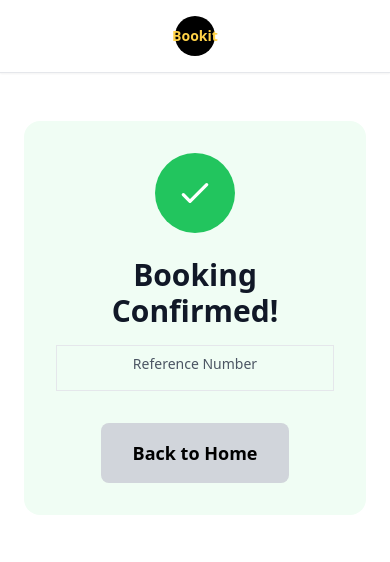
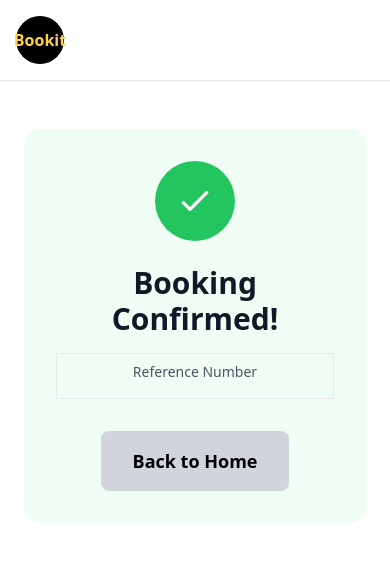
Before and after one commit to Usharani2010/bookit-app, a React app in the folder frontend/: page /confirmation in a window 390 px wide. Shown: the top 562 px of the page. Built offline with nearby package versions, Linux system fonts and the light colour scheme; no server answers; the HTML template or start-up script is replaced by a standard one.

Commit message:
Refactor Header component layout and styles

```diff
--- a/frontend/src/components/Header.tsx
+++ b/frontend/src/components/Header.tsx
@@ -21,28 +21,28 @@ const Header: React.FC<HeaderProps> = ({ searchTerm = '', onSearchChange }) => {
 
   return (
     <header className="sticky top-0 z-20 bg-white/95 backdrop-blur-sm border-b border-gray-200 shadow-sm">
-      <div className="max-w-[1400px] mx-auto px-4 sm:px-6 lg:px-16 py-4 flex flex-col sm:flex-row items-center justify-between gap-4">
+      <div className="max-w-[1400px] mx-auto px-4 sm:px-6 lg:px-16 py-4 flex items-center justify-between gap-4">
         {/* Logo - Left side */}
-        <div className="flex items-center gap-3 w-full sm:w-auto justify-center sm:justify-start">
-          <div className="w-10 h-10 sm:w-12 sm:h-12 rounded-full bg-black flex items-center justify-center text-[#FFD247] font-bold text-sm sm:text-base">
+        <div className="flex items-center gap-3 flex-shrink-0">
+          <div className="w-12 h-12 rounded-full bg-black flex items-center justify-center text-[#FFD247] font-bold">
             Bookit
           </div>
         </div>
 
         {/* Search Bar - Right side */}
         {onSearchChange && (
-          <div className="flex-1 w-full sm:w-auto">
-            <form onSubmit={handleSearch} className="flex flex-col sm:flex-row gap-3 w-full">
+          <div className="flex-1 flex justify-end max-w-2xl">
+            <form onSubmit={handleSearch} className="flex gap-3 w-full">
               <input
                 type="text"
                 value={localSearchTerm}
                 onChange={handleInputChange}
-                className="flex-1 rounded-lg px-4 py-3 bg-gray-100 placeholder-gray-500 focus:outline-none shadow-inner w-full"
+                className="flex-1 rounded-lg px-4 py-3 bg-gray-100 placeholder-gray-500 focus:outline-none shadow-inner"
                 placeholder="Search experiences"
               />
               <button
                 type="submit"
-                className="rounded-lg px-6 py-3 bg-[#FFD247] font-semibold text-gray-900 hover:brightness-95 w-full sm:w-auto"
+                className="rounded-lg px-6 py-3 bg-[#FFD247] font-semibold text-gray-900 hover:brightness-95 flex-shrink-0"
               >
                 Search
               </button>
```
